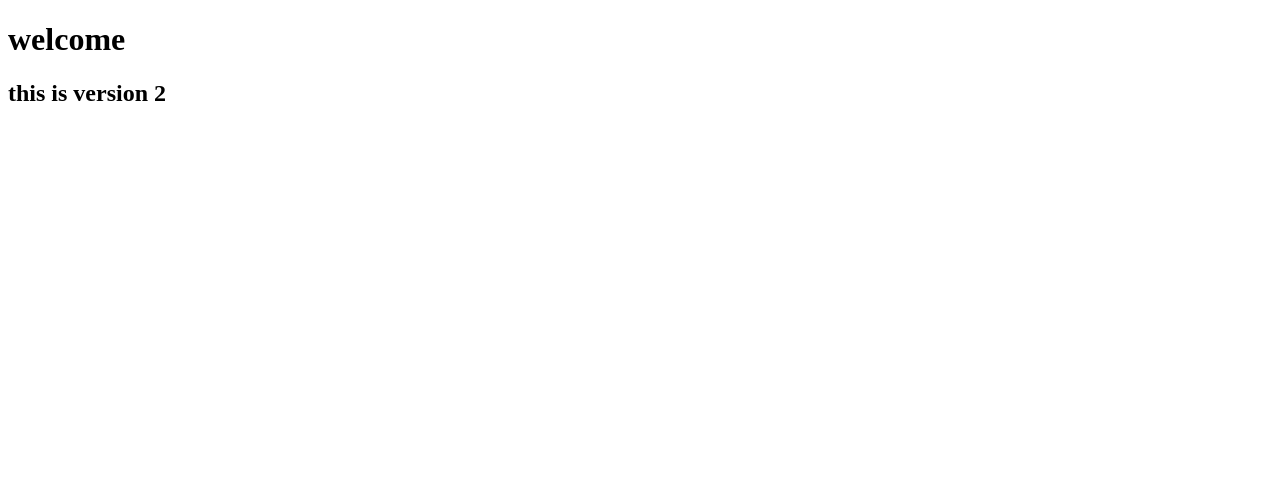
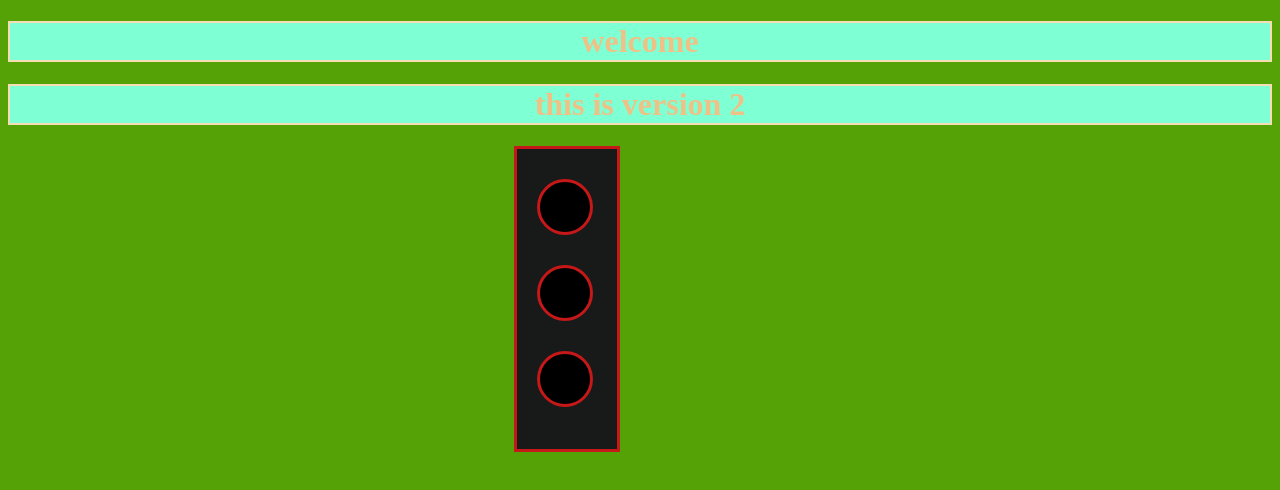
Before and after one commit to moin070/git-repo, a plain HTML site: page index.html in a window 1280 px wide. Drawn offline with Linux system fonts and the light colour scheme.

Commit message:
design for web application

```diff
--- a/index.html
+++ b/index.html
@@ -4,9 +4,15 @@
     <meta charset="UTF-8">
     <meta name="viewport" content="width=device-width, initial-scale=1.0">
     <title>Document</title>
+    <link rel="stylesheet" href="style.css">
 </head>
 <body>
 <h1>welcome</h1>
-<h2>this is version 2</h2>
+<h1>this is version 2</h1>
+<div>
+    <div class="inner">yes</div>
+    <div class="inner">yes</div>
+    <div class="inner">yes</div>
+</div>
 </body>
 </html>
--- /dev/null
+++ b/style.css
@@ -0,0 +1,33 @@
+body{
+    background-color: rgb(84, 162, 6);
+    color: rgb(240, 193, 134);
+}
+
+h1{
+    border: 2px solid wheat;
+    display: flex;
+    justify-content: center;
+    background-color: aquamarine;
+}
+
+div{
+    border: 3px solid rgb(198, 24, 24);
+    height: 300px;
+    width: 100px;
+    margin-left: 40%;
+    background-color: rgb(24, 26, 25);
+}
+
+.inner{
+    height: 50px;
+    width: 50px;
+    margin: 30px 10px 10px 20px;
+    background-color: black;
+    border-radius: 50%;
+    color: black;
+    text-align: center;
+}
+
+.inner:hover{
+    background-color: rgb(240, 237, 243);
+}
```
